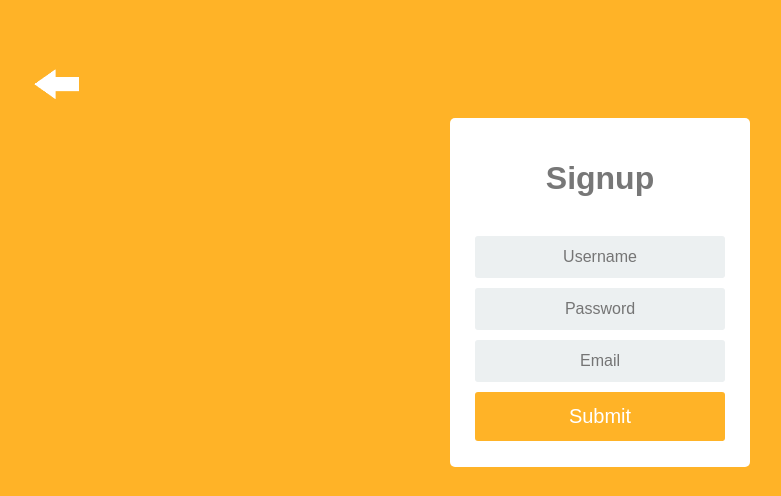
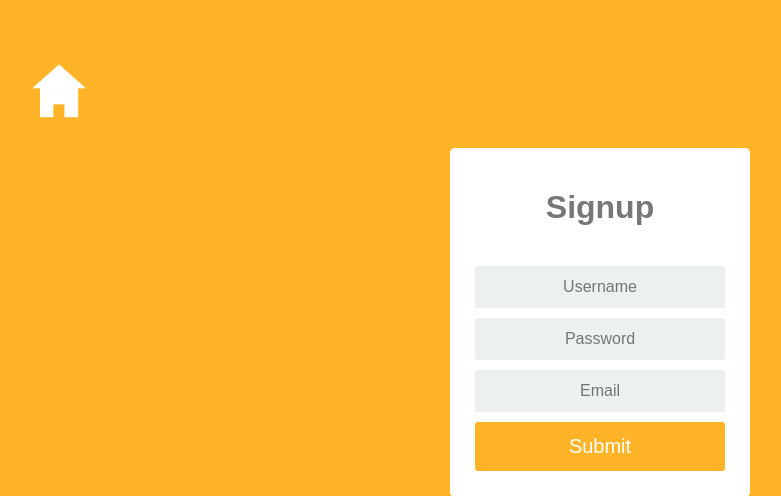
Before and after one commit to JinhaoLei/w4111_project1, a Flask app: page /tosignup in a window 1280 px wide. Shown: the top 496 px of the page, without its empty margins (40-821 px from the left). Run offline with Flask 2, Linux system fonts and the light colour scheme; parts of the project's set-up code (start-up, migrations or seed data) failed here and were passed over.

Commit message:
replace home button

```diff
--- a/templates/login.html
+++ b/templates/login.html
@@ -6,7 +6,7 @@
   </head>
   <body>
       <a href="/" style="">
-  <img src="static/back.png" style="max-width:80px; width:expression_r(this.width > 80 ? "80px" : this.width); height:auto;">
+  <img src="static/home.png" style="max-width:80px; width:expression_r(this.width > 80 ? "80px" : this.width); height:auto;">
 </a>
     <div class="container">
       <form action="/login" method="post">
--- a/templates/movie.html
+++ b/templates/movie.html
@@ -63,7 +63,7 @@ function time()
   <link href="static/movie.css" rel="stylesheet" media="screen">
 <body>
 <a href="/" style="">
-  <img src="static/back.png" style="max-width:80px; width:expression_r(this.width > 80 ? "80px" : this.width); height:auto;">
+  <img src="static/home.png" style="max-width:80px; width:expression_r(this.width > 80 ? "80px" : this.width); height:auto;">
 </a>
 <br></br>
 <img class='poster' src={{ url_for('static', filename = 'movie_pic/m' + data.id + '.jpg') }} >
--- a/templates/people.html
+++ b/templates/people.html
@@ -9,7 +9,7 @@
 
 <body>
   <a href="/" style="">
-  <img src="static/back.png" style="max-width:80px; width:expression_r(this.width > 80 ? "80px" : this.width); height:auto;">
+  <img src="static/home.png" style="max-width:80px; width:expression_r(this.width > 80 ? "80px" : this.width); height:auto;">
 </a>
 <br></br>
 <img class='poster' src={{ url_for('static', filename = 'ppic/'+data.profile_pic) }} >
--- a/templates/seefavor.html
+++ b/templates/seefavor.html
@@ -9,7 +9,7 @@
     <link href="static/seefavor.css" rel="stylesheet" media="screen">
 <body>
         <a href="/" style="">
-  <img src="static/back.png" style="max-width:80px; width:expression_r(this.width > 80 ? "80px" : this.width); height:auto;">
+  <img src="static/home.png" style="max-width:80px; width:expression_r(this.width > 80 ? "80px" : this.width); height:auto;">
 </a>
  <h1 style="text-align:center;">{{username}}'s favorites</h1>
 
--- a/templates/signup.html
+++ b/templates/signup.html
@@ -6,7 +6,7 @@
   </head>
   <body>
       <a href="/" style="">
-  <img src="static/back.png" style="max-width:80px; width:expression_r(this.width > 80 ? "80px" : this.width); height:auto;">
+  <img src="static/home.png" style="max-width:80px; width:expression_r(this.width > 80 ? "80px" : this.width); height:auto;">
 </a>
     <div class="container">
       <div class="login">
```
Also changed, not shown: static/home.png (added).
